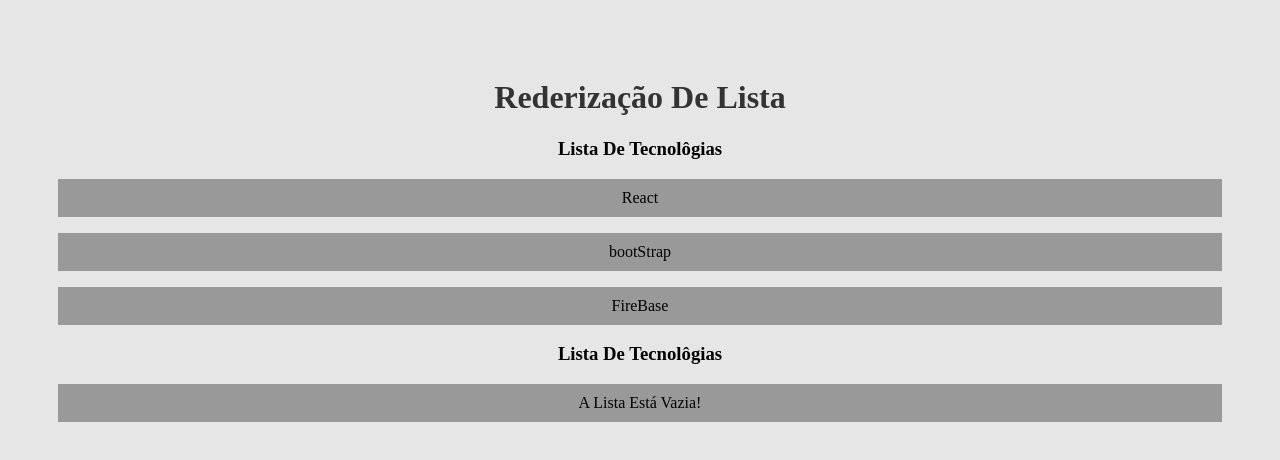
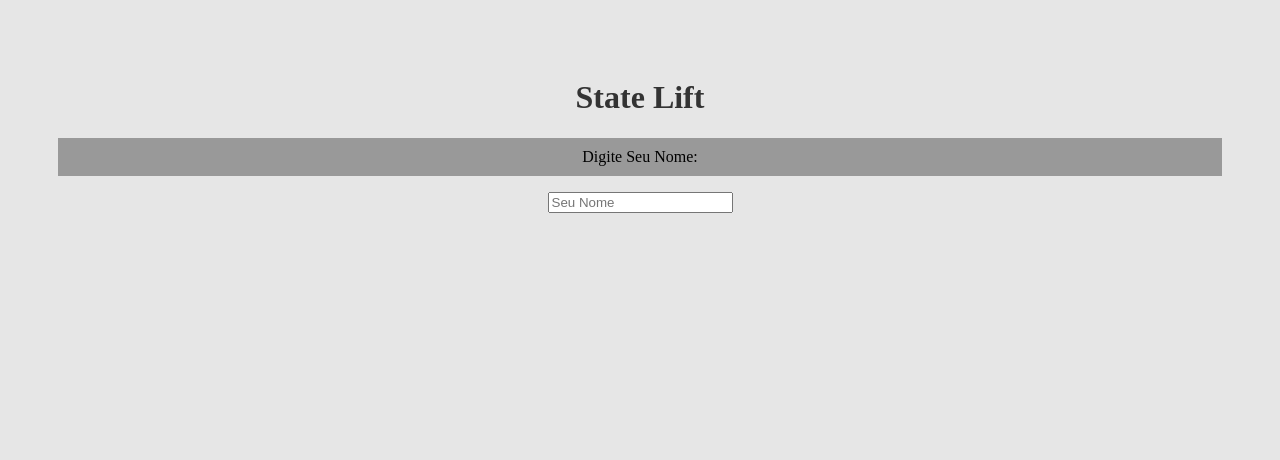
Before and after one commit to tiagoangelos/React, a React (Create React App) app: page / in a window 1280 px wide. Shown: the top 460 px of the page. Built offline with nearby package versions, Linux system fonts and the light colour scheme; the HTML template or start-up script is replaced by a standard one.

Commit message:
state lift em react

```diff
--- a/src/App.js
+++ b/src/App.js
@@ -1,17 +1,17 @@
 import './index.css';
 import './App.css';
-import OutraLista from './components/OutraLista';
+import {useState} from 'react';
+import SeuNome from './components/SeuNome';
+import Saudacao from './components/Saudacao';
 
-function App() {
-
-  const meusItens = ['React', 'bootStrap', 'FireBase']
+function App(){
+  const [nome, setNome] = useState()
 
   return (
     <div className="App">
-        <h1>Rederização De Lista</h1>
-        <OutraLista itens={meusItens}/>
-        <OutraLista itens={[]} />
-
+        <h1>State Lift</h1>
+        <SeuNome setNome={setNome}/>
+        <Saudacao nome={nome} />
     </div>
   );
 }
--- /dev/null
+++ b/src/components/Saudacao.js
@@ -0,0 +1,9 @@
+function Saudacao({nome}){
+    function gerarSaudacao(algumNome){
+        return `Olá! ${algumNome}, Tudo Bem? `
+    }
+
+    return <>{nome && <p>{gerarSaudacao(nome)}</p>}</>
+}
+
+export default Saudacao
--- /dev/null
+++ b/src/components/SeuNome.js
@@ -0,0 +1,10 @@
+function SeuNome({setNome}){
+    return (
+        <div>
+            <p>Digite Seu Nome:</p>
+            <input type="text" placeholder="Seu Nome" onChange={(event) => setNome(event.target.value)}></input>
+        </div>
+    )
+}
+
+export default SeuNome
```
